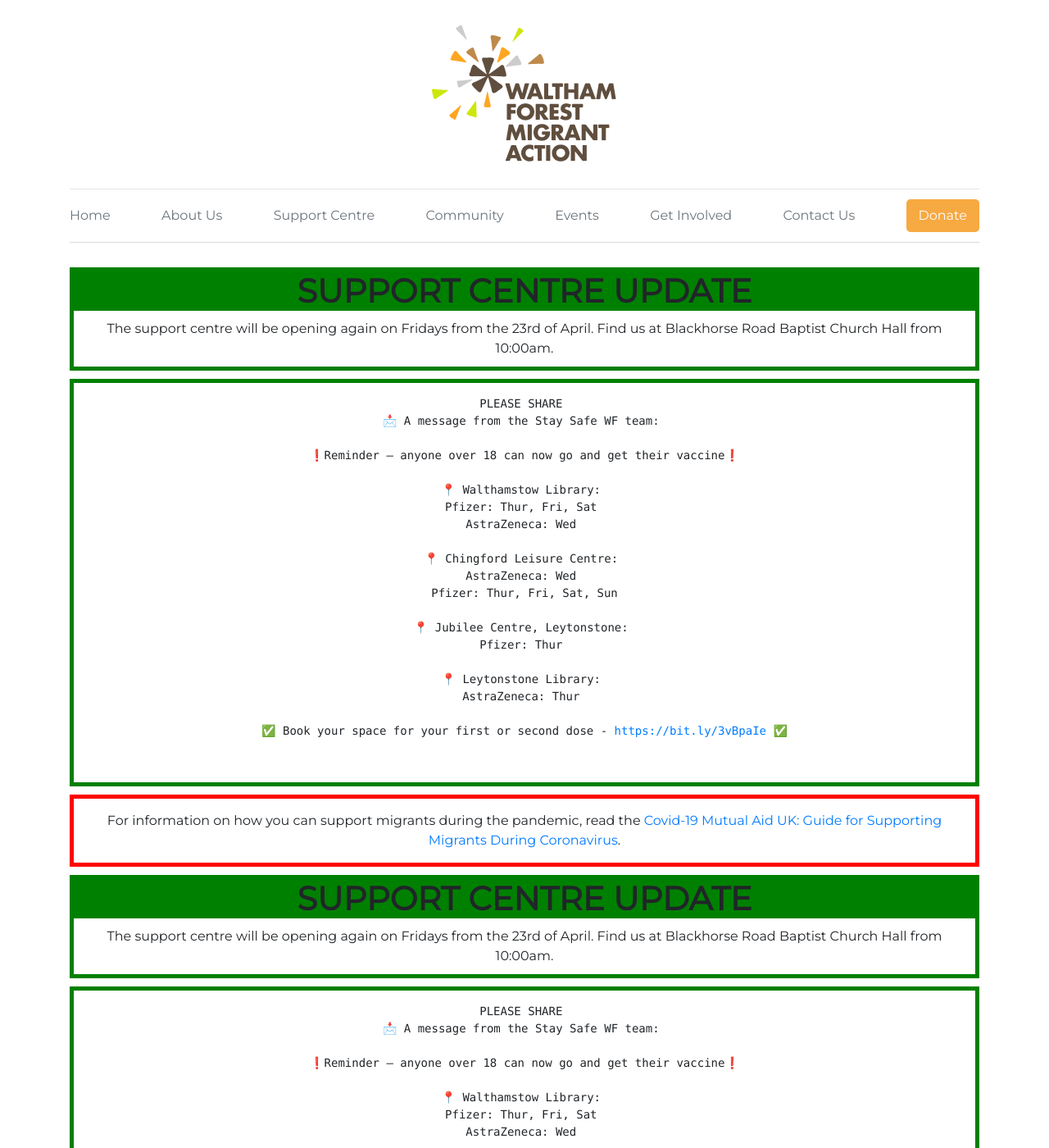
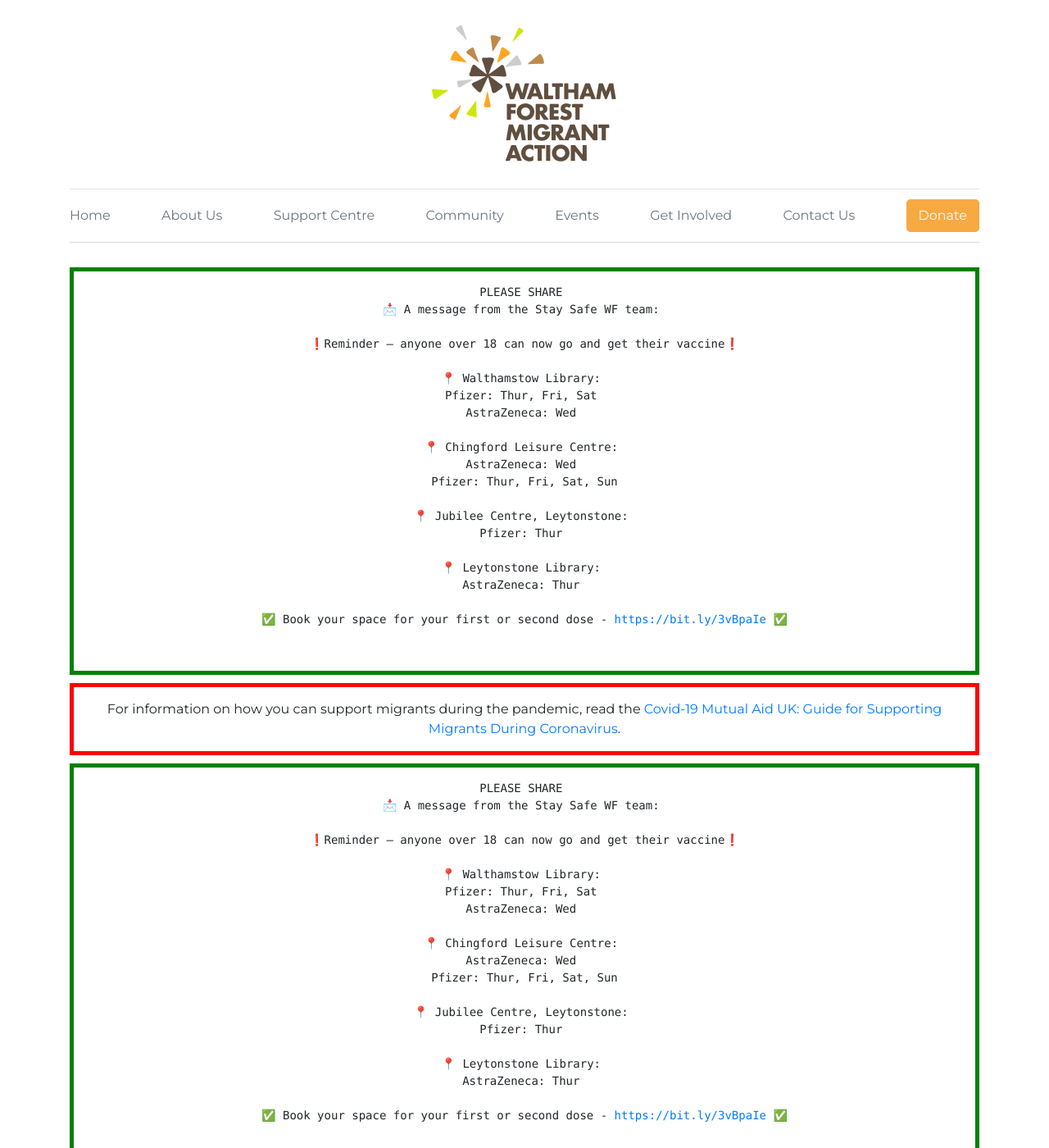
Before and after one commit to wfmigrantaction/wfmigrantaction.github.io, a Jekyll site: the page built from _posts/2018-09-16-shefest.md, in a window 1280 px wide and 1400 px high. Shown: the whole window at 82% size. Built offline with Jekyll 4.4.1, drawn with Linux system fonts in a browser that asks for light colours; our own code applies the rules of GitHub Pages for plain Markdown files.

```diff
--- a/_includes/coronavirus.html
+++ b/_includes/coronavirus.html
@@ -1,12 +1,3 @@
-<div style="border: 5px solid green; text-align: center; margin-bottom: 10px;">
-<h1 style="background: green; font-weight: bold;">
-SUPPORT CENTRE UPDATE
-</h1>
-<p style="margin: 10px">
-The support centre will be opening again on Fridays from the 23rd of April. Find us at Blackhorse Road Baptist Church Hall from 10:00am.
-</p>
-</div>
-
 <div style="border: 5px solid green; text-align: center; padding: 15px; margin-bottom: 10px;">
   <pre>
 PLEASE SHARE
```
